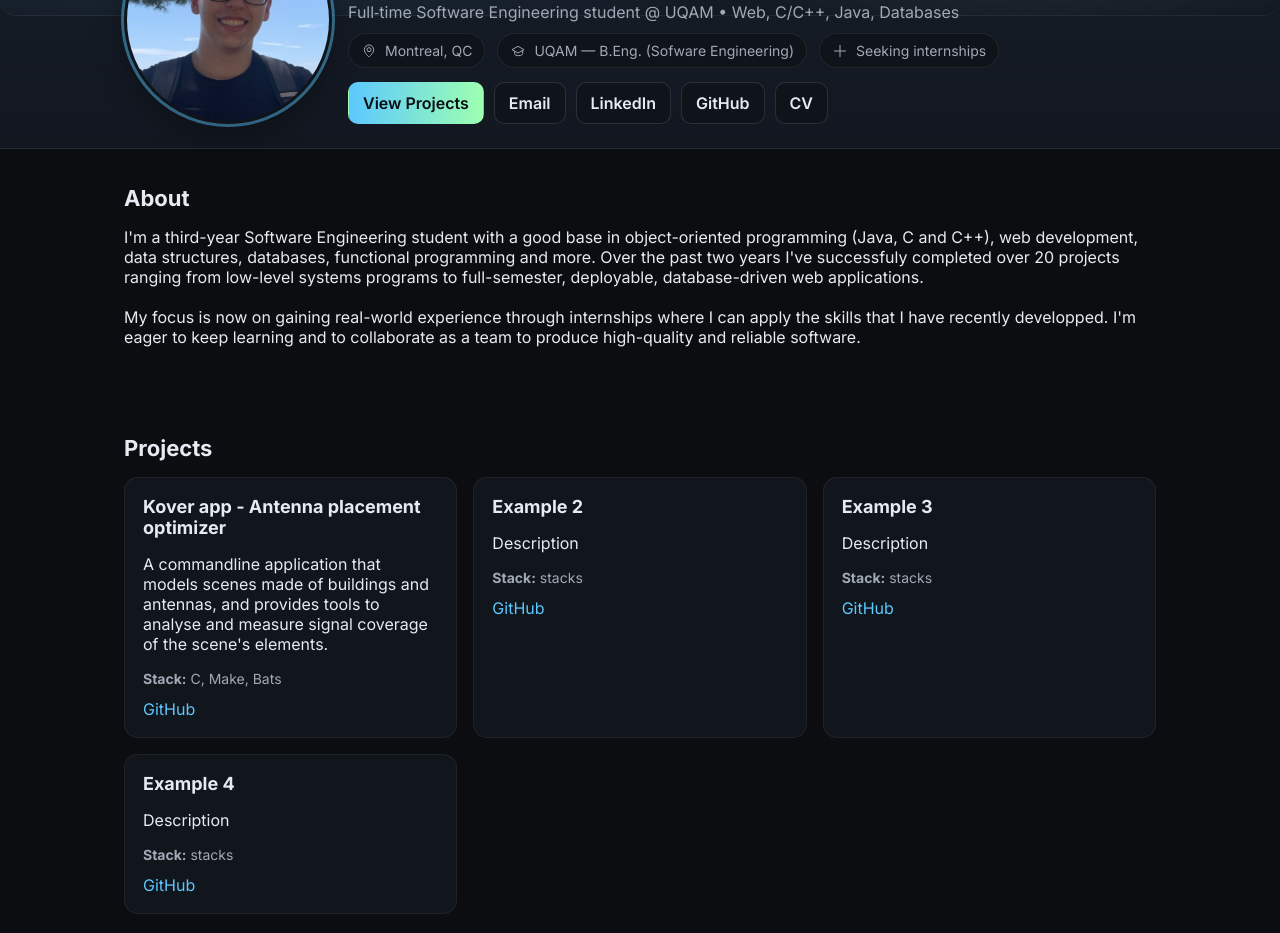
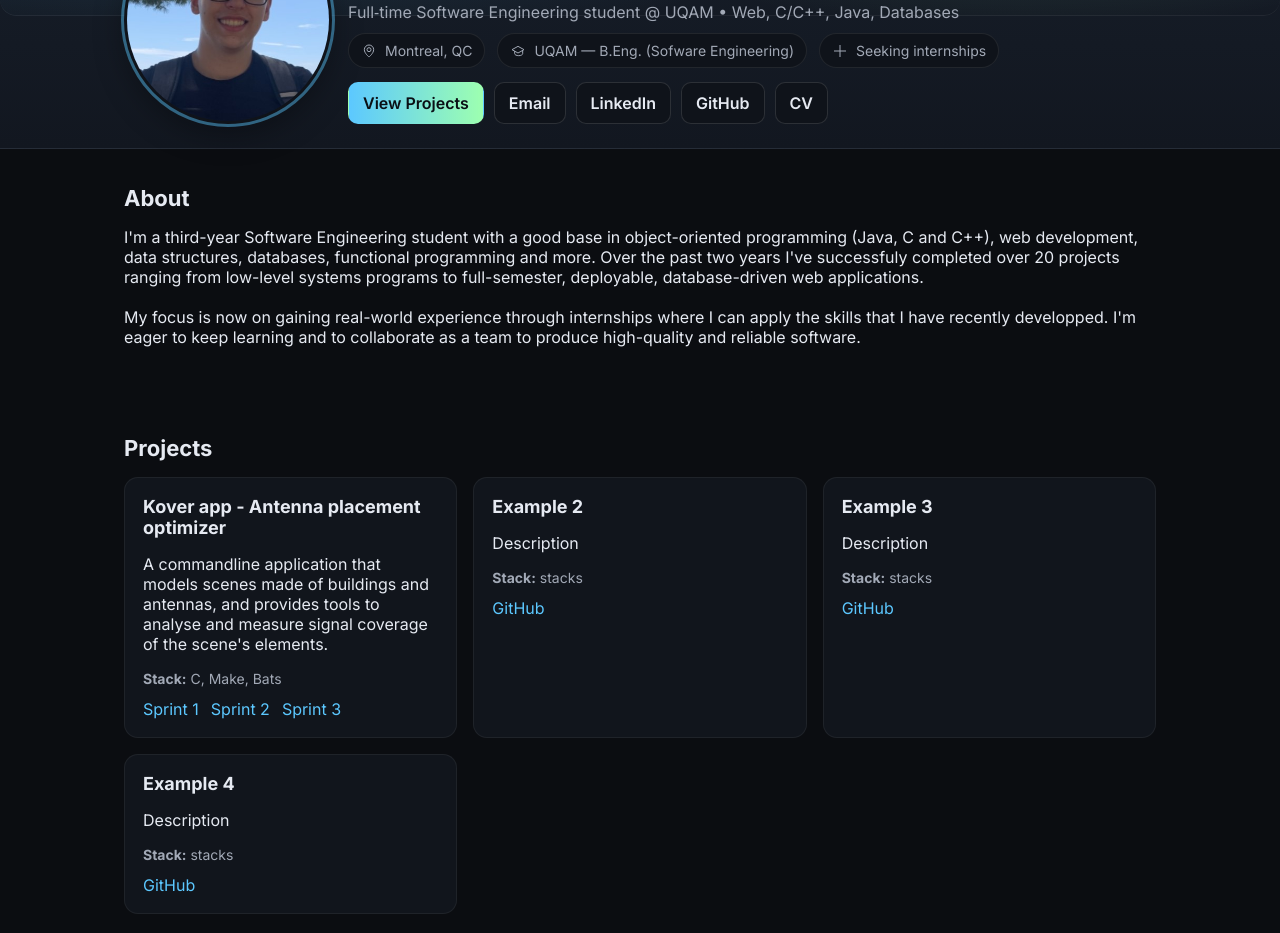
Before and after one commit to lapadulamichael/mikelap.github.io, a plain HTML site: page index.html in a window 1280 px wide. Shown: the part 164-1097 px from the top of the page. Drawn offline with Linux system fonts and the light colour scheme.

```diff
--- a/index.html
+++ b/index.html
@@ -137,7 +137,9 @@
         </p>
           <div class="stack"><strong>Stack:</strong> C, Make, Bats</div>
           <div class="links">
-            <a href="https://github.com/lapadulamichael/kover" target="_blank" rel="noopener">GitHub</a>
+            <a href="https://github.com/lapadulamichael/kover1" target="_blank" rel="noopener">Sprint 1</a>
+            <a href="https://github.com/lapadulamichael/kover2" target="_blank" rel="noopener">Sprint 2</a>
+            <a href="https://github.com/lapadulamichael/kover3" target="_blank" rel="noopener">Sprint 3</a>
           </div>
         </article>
         <article class="card">
```
